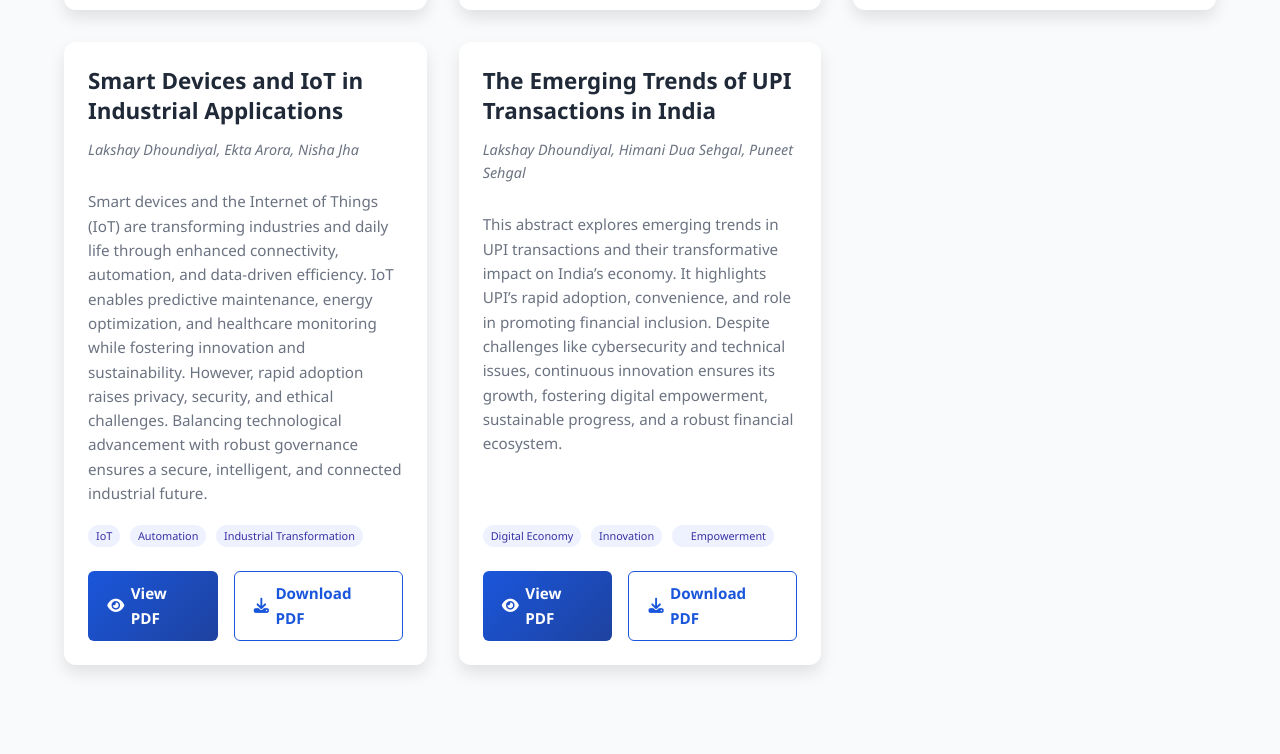
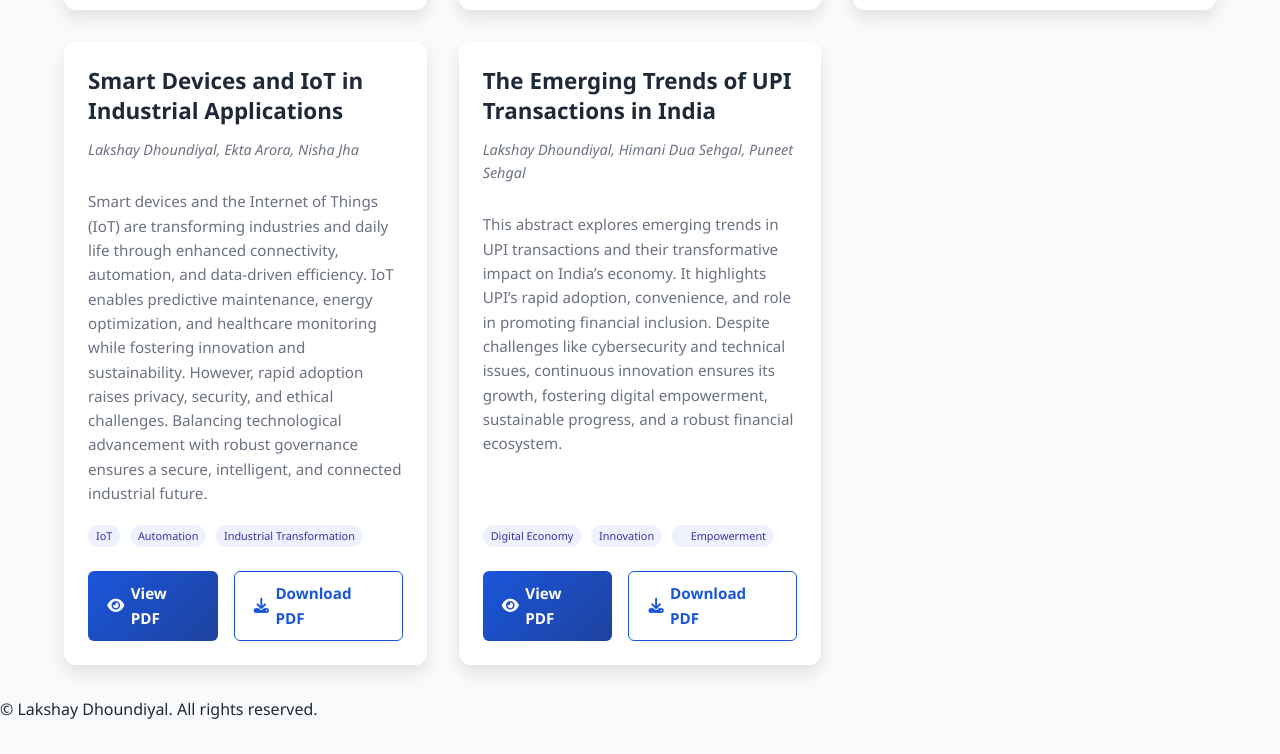
Before and after one commit to LakshayD02/Publications-Gallery-Website, a plain HTML site: page index.html in a window 1280 px wide. Shown: the part 1031-1785 px from the top of the page. Before the commit the page ends 1760 px from the top, so only its background shows below. Drawn offline with Linux system fonts and the light colour scheme.

Commit message:
Update index.html

```diff
--- a/index.html
+++ b/index.html
@@ -260,6 +260,10 @@
         </div>
     </div>
 
+    <footer class="site-footer">
+        <p>&copy; <span id="copyright-year"></span> Lakshay Dhoundiyal. All rights reserved.</p>
+    </footer>
+
    <script src="./script.js"></script>
 </body>
 </html>
```
